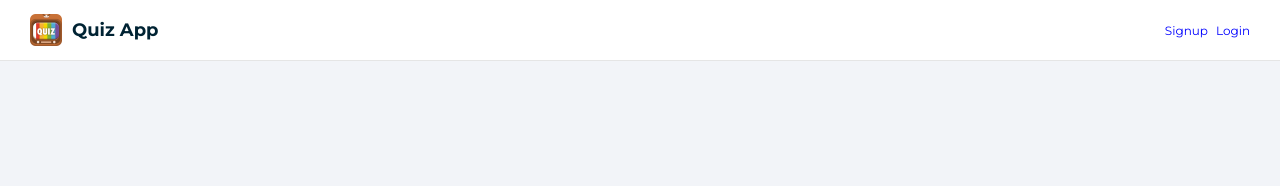
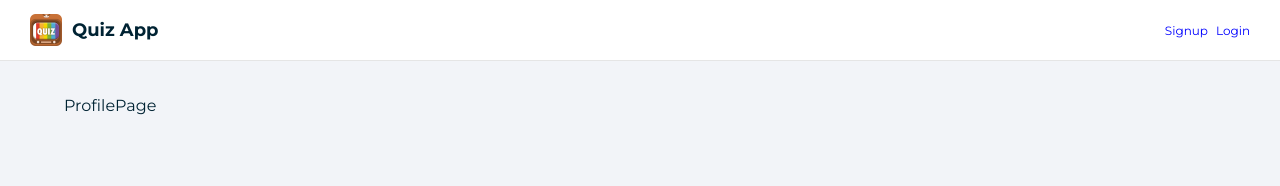
Before and after one commit to saikz72/quiz-app, a React (Create React App) app: page /profile in a window 1280 px wide. Shown: the top 186 px of the page. Built offline with nearby package versions, Linux system fonts and the light colour scheme; no server answers.

Commit message:
add template for profile page

```diff
--- a/src/App.js
+++ b/src/App.js
@@ -3,6 +3,7 @@ import { BrowserRouter as Router, Route, Switch } from 'react-router-dom';
 import Layout from './components/layout/Layout';
 import HomePage from './components/pages/home/HomePage';
 import LoginPage from './components/pages/login/LoginPage';
+import ProfilePage from './components/pages/profile/ProfilePage';
 import QuizPage from './components/pages/quiz/QuizPage';
 import Result from './components/pages/result/Result';
 import SingupPage from './components/pages/singup/SingupPage';
@@ -18,6 +19,7 @@ function App() {
             <Route exact path="/" component={HomePage} />
             <Route exact path="/login" component={LoginPage} />
             <Route exact path="/singup" component={SingupPage} />
+            <Route exact path="/profile" component={ProfilePage} />
             <PrivateRoute exact path="/quiz" component={QuizPage} />
             <PrivateRoute exact path="/result" component={Result} />
           </Switch>
--- a/src/components/navbar/account/Account.jsx
+++ b/src/components/navbar/account/Account.jsx
@@ -9,9 +9,11 @@ export default function Account() {
     <div className={Style.account}>
       {currentUser ? (
         <>
-          <span className="material-icons-outlined" title="Account">
-            account_circle
-          </span>
+          <Link to="/profile">
+            <span className="material-icons-outlined" title="Account">
+              account_circle
+            </span>
+          </Link>
           <span>{currentUser.displayName}</span>
           <span className="material-icons-outlined" title="Logout" onClick={logout}>
             {' '}
--- /dev/null
+++ b/src/components/pages/profile/ProfilePage.jsx
@@ -0,0 +1,5 @@
+import React from 'react';
+
+export default function ProfilePage() {
+  return <div>ProfilePage</div>;
+}
```
